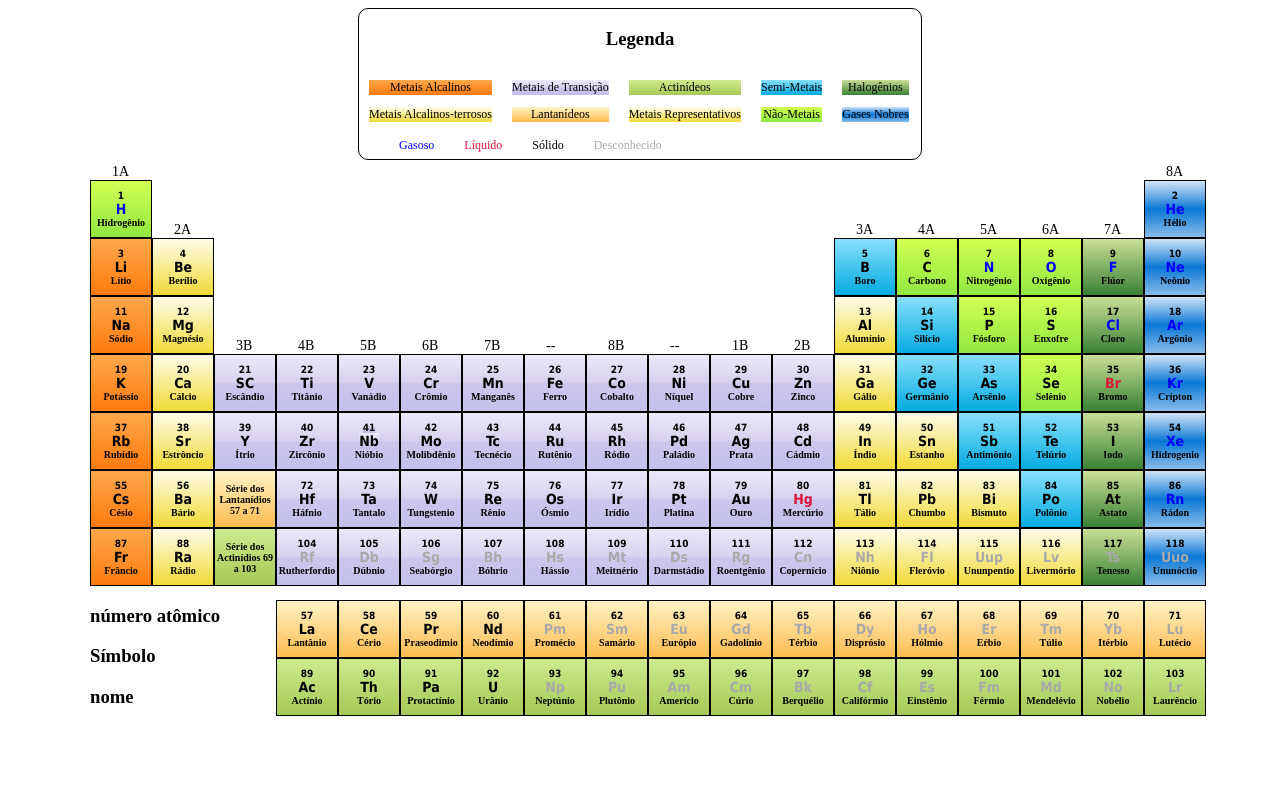
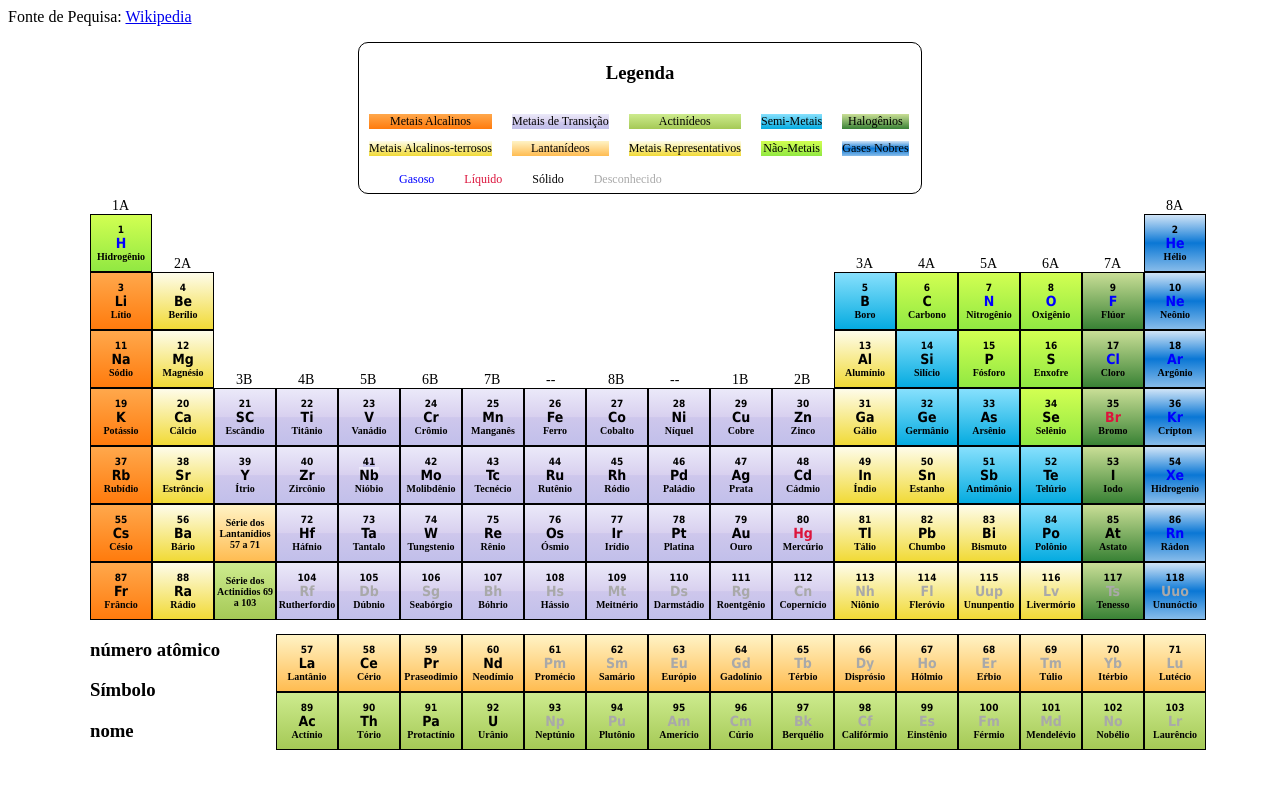
Before and after one commit to brmartins92/brmartins92.github.io, a plain HTML site: page div-periodica/index.html in a window 1280 px wide. Drawn offline with nearby package versions, Linux system fonts and the light colour scheme.

Commit message:
fonte do trabalho

```diff
--- a/div-periodica/index.html
+++ b/div-periodica/index.html
@@ -8,6 +8,7 @@
 	<link rel="stylesheet" href="https://cdnjs.cloudflare.com/ajax/libs/animate.css/3.5.2/animate.min.css">
 </head>
 <body>
+	<p>Fonte de Pequisa: <a href="https://pt.wikipedia.org/">Wikipedia</a></p>
 	<div id='container'>
 		<div id='div_legenda'>
 			<h3>Legenda</h3>
```
